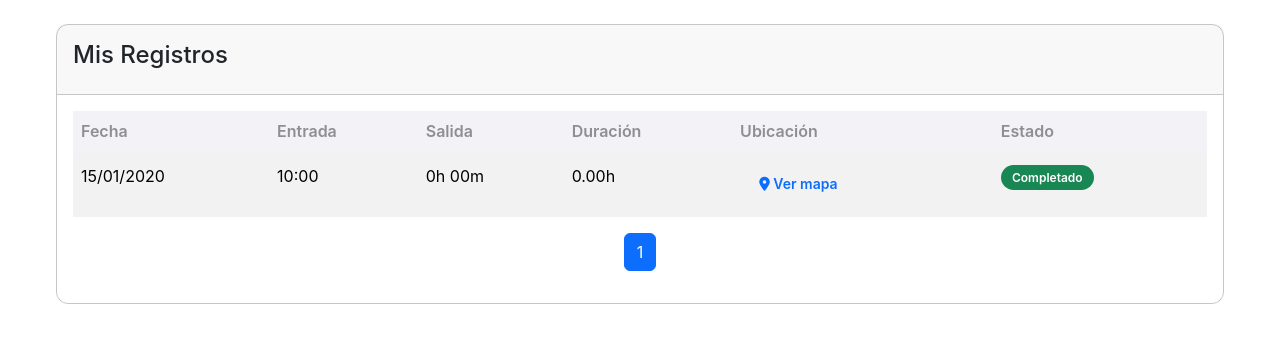
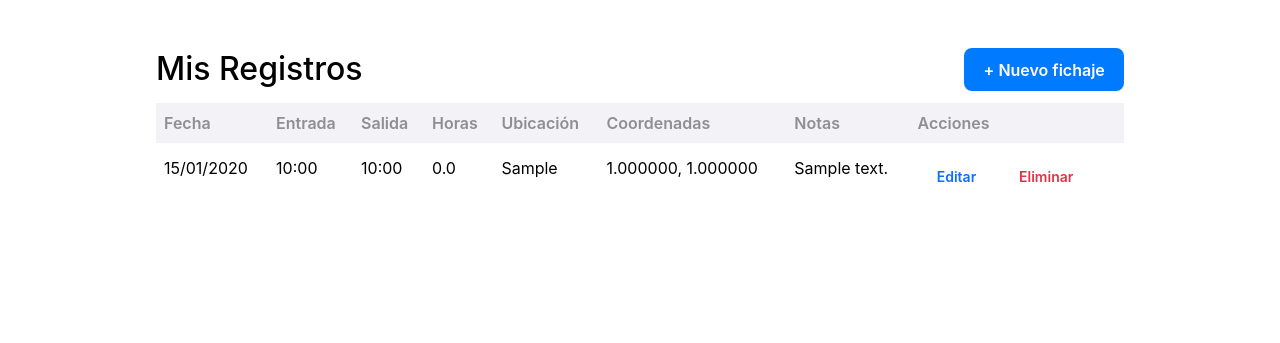
Before and after one commit to xhryzz/fichador.mochitos, a Flask app: page /records in a window 1280 px wide. Shown: the part 57-400 px from the top of the page. Run offline with Flask 3, Linux system fonts and the light colour scheme; a user stored in the database is signed in; tables that the repository leaves empty hold one stand-in row (values such as "Sample post").

Commit message:
Add files via upload

```diff
--- a/app.py
+++ b/app.py
@@ -76,36 +76,6 @@ class TimeRecord(db.Model):
     notes = db.Column(db.String(500), nullable=True)
     is_active = db.Column(db.Boolean, default=True)
 
-
-
-# =============================
-# Filtros Jinja para duraciones
-# =============================
-@app.template_filter('dur_hm')
-def dur_hm(total_seconds):
-    """Devuelve 'Hh Mm' a partir de segundos (p.ej. 5h 07m)."""
-    if total_seconds is None:
-        return '-'
-    try:
-        total_seconds = int(total_seconds)
-    except Exception:
-        return '-'
-    hours = total_seconds // 3600
-    minutes = (total_seconds % 3600) // 60
-    return f"{hours}h {minutes:02d}m"
-
-@app.template_filter('dur_hhmm')
-def dur_hhmm(total_seconds):
-    """Devuelve 'HH:MM' a partir de segundos (p.ej. 05:07)."""
-    if total_seconds is None:
-        return '-'
-    try:
-        total_seconds = int(total_seconds)
-    except Exception:
-        return '-'
-    hours = total_seconds // 3600
-    minutes = (total_seconds % 3600) // 60
-    return f"{hours:02d}:{minutes:02d}"
 @login_manager.user_loader
 def load_user(user_id):
     return User.query.get(int(user_id))
@@ -402,28 +372,22 @@ def dashboard():
 
     week_start = today - timedelta(days=today.weekday())
     week_records = TimeRecord.query.filter(TimeRecord.user_id == current_user.id, TimeRecord.date >= week_start, TimeRecord.exit_time.isnot(None)).all()
-    weekly_seconds = sum(int((record.exit_time - record.entry_time).total_seconds()) for record in week_records)
-    weekly_hours = weekly_seconds / 3600
-    today_seconds = sum(int((record.exit_time - record.entry_time).total_seconds()) for record in today_records if record.exit_time)
-    today_hours = today_seconds / 3600
+    weekly_hours = sum((record.exit_time - record.entry_time).total_seconds() / 3600 for record in week_records)
+    today_hours = sum((record.exit_time - record.entry_time).total_seconds() / 3600 for record in today_records if record.exit_time)
 
     all_records = TimeRecord.query.filter(TimeRecord.user_id == current_user.id, TimeRecord.exit_time.isnot(None)).all()
-    total_seconds_worked = sum(int((record.exit_time - record.entry_time).total_seconds()) for record in all_records)
-    total_hours_worked = total_seconds_worked / 3600
+    total_hours_worked = sum((record.exit_time - record.entry_time).total_seconds() / 3600 for record in all_records)
 
     schedules = Schedule.query.filter_by(user_id=current_user.id, is_active=True).all()
     weekly_required_hours = 0
-    weekly_required_seconds = 0
     for i in range(7):
         day = week_start + timedelta(days=i)
         day_of_week = day.weekday()
         day_schedule = next((s for s in schedules if s.day_of_week == day_of_week), None)
         if day_schedule:
             weekly_required_hours += day_schedule.hours_required
-            weekly_required_seconds += int(day_schedule.hours_required * 3600)
 
     total_hours_required = current_user.total_hours_required
-    total_required_seconds = int(total_hours_required * 3600)
 
     return render_template('dashboard.html', active_record=active_record, today_records=today_records,
                          weekly_hours=weekly_hours, today_hours=today_hours, weekly_required_hours=weekly_required_hours,
@@ -572,6 +536,110 @@ def records():
     records = TimeRecord.query.filter_by(user_id=current_user.id).order_by(TimeRecord.date.desc(), TimeRecord.entry_time.desc()).paginate(page=page, per_page=10)
     return render_template('records.html', records=records)
 
+
+# =============================
+# CRUD de fichajes para usuario
+# =============================
+@app.route('/records/new', methods=['GET', 'POST'])
+@login_required
+def user_add_record():
+    if request.method == 'POST':
+        try:
+            date = datetime.strptime(request.form.get('date'), '%Y-%m-%d').date()
+            entry_time = datetime.strptime(request.form.get('entry_time'), '%H:%M').time()
+            exit_time_str = request.form.get('exit_time')
+            exit_time = datetime.strptime(exit_time_str, '%H:%M').time() if exit_time_str else None
+
+            if exit_time and datetime.combine(date, exit_time) < datetime.combine(date, entry_time):
+                flash('La salida no puede ser anterior a la entrada', 'error')
+                return redirect(url_for('user_add_record'))
+
+            latitude = float(request.form.get('latitude')) if request.form.get('latitude') else None
+            longitude = float(request.form.get('longitude')) if request.form.get('longitude') else None
+
+            record = TimeRecord(
+                user_id=current_user.id,
+                date=date,
+                entry_time=datetime.combine(date, entry_time),
+                exit_time=datetime.combine(date, exit_time) if exit_time else None,
+                location=request.form.get('location', ''),
+                latitude=latitude,
+                longitude=longitude,
+                notes=request.form.get('notes', '')
+            )
+            db.session.add(record)
+            db.session.commit()
+            flash('Fichaje creado correctamente', 'success')
+            return redirect(url_for('records'))
+        except Exception as e:
+            db.session.rollback()
+            print('Error al crear fichaje:', e)
+            flash('Error al crear el fichaje', 'error')
+            return redirect(url_for('user_add_record'))
+    return render_template('user_new_record.html')
+
+@app.route('/records/edit/<int:record_id>', methods=['GET', 'POST'])
+@login_required
+def user_edit_record(record_id):
+    record = TimeRecord.query.get_or_404(record_id)
+    if record.user_id != current_user.id:
+        flash('No tienes permisos para editar este fichaje', 'error')
+        return redirect(url_for('records'))
+
+    if request.method == 'POST':
+        try:
+            entry_time_str = request.form.get('entry_time')
+            exit_time_str = request.form.get('exit_time')
+            if entry_time_str:
+                record.entry_time = datetime.strptime(f"{record.date} {entry_time_str}", '%Y-%m-%d %H:%M')
+            if exit_time_str:
+                record.exit_time = datetime.strptime(f"{record.date} {exit_time_str}", '%Y-%m-%d %H:%M')
+            else:
+                record.exit_time = None
+
+            # Validación entrada/salida
+            if record.exit_time and record.exit_time < record.entry_time:
+                flash('La salida no puede ser anterior a la entrada', 'error')
+                return redirect(url_for('user_edit_record', record_id=record.id))
+
+            if request.form.get('latitude'):
+                record.latitude = float(request.form.get('latitude'))
+            if request.form.get('longitude'):
+                record.longitude = float(request.form.get('longitude'))
+            record.location = request.form.get('location', '')
+            record.notes = request.form.get('notes', '')
+            db.session.commit()
+            flash('Fichaje actualizado correctamente', 'success')
+            return redirect(url_for('records'))
+        except Exception as e:
+            db.session.rollback()
+            print('Error al actualizar fichaje:', e)
+            flash('Error al actualizar el fichaje', 'error')
+            return redirect(url_for('user_edit_record', record_id=record.id))
+
+    # Pasamos horas para prefijar el form
+    entry_prefill = record.entry_time.strftime('%H:%M') if record.entry_time else ''
+    exit_prefill = record.exit_time.strftime('%H:%M') if record.exit_time else ''
+    return render_template('user_edit_record.html', record=record, entry_prefill=entry_prefill, exit_prefill=exit_prefill)
+
+@app.route('/records/delete/<int:record_id>', methods=['POST'])
+@login_required
+def user_delete_record(record_id):
+    record = TimeRecord.query.get_or_404(record_id)
+    if record.user_id != current_user.id:
+        flash('No tienes permisos para eliminar este fichaje', 'error')
+        return redirect(url_for('records'))
+    try:
+        db.session.delete(record)
+        db.session.commit()
+        flash('Fichaje eliminado correctamente', 'success')
+    except Exception as e:
+        db.session.rollback()
+        print('Error al eliminar fichaje:', e)
+        flash('Error al eliminar el fichaje', 'error')
+    return redirect(url_for('records'))
+
+
 @app.route('/reports')
 @login_required
 def reports():
@@ -597,16 +665,12 @@ def generate_report():
 def generate_csv_report(records, start_date, end_date):
     output = io.StringIO()
     writer = csv.writer(output)
-    writer.writerow(['Fecha', 'Entrada', 'Salida', 'Duración (hh:mm)', 'Horas decimales', 'Ubicación', 'Coordenadas'])
+    writer.writerow(['Fecha', 'Entrada', 'Salida', 'Horas', 'Ubicación', 'Coordenadas'])
     for record in records:
-        secs = int((record.exit_time - record.entry_time).total_seconds()) if record.exit_time else None
-        hhmm = f"{secs//3600:02d}:{(secs%3600)//60:02d}" if secs is not None else ''
-        hours_decimal = round(secs/3600, 2) if secs is not None else ''
+        hours = round((record.exit_time - record.entry_time).total_seconds() / 3600, 2) if record.exit_time else ''
         coords = f"{record.latitude:.6f}, {record.longitude:.6f}" if record.latitude and record.longitude else ''
-        writer.writerow([record.date.strftime('%d/%m/%Y'),
-                         record.entry_time.strftime('%H:%M'),
-                         record.exit_time.strftime('%H:%M') if record.exit_time else 'En curso',
-                         hhmm, hours_decimal, record.location or '', coords])
+        writer.writerow([record.date.strftime('%d/%m/%Y'), record.entry_time.strftime('%H:%M'),
+                        record.exit_time.strftime('%H:%M') if record.exit_time else 'En curso', hours, record.location or '', coords])
     output.seek(0)
     return send_file(io.BytesIO(output.getvalue().encode('utf-8')), mimetype='text/csv', as_attachment=True, download_name=f'reporte_{start_date}_{end_date}.csv')
 
@@ -623,7 +687,7 @@ def generate_pdf_report(records, start_date, end_date):
     p.drawString(100, y, "Fecha")
     p.drawString(150, y, "Entrada")
     p.drawString(200, y, "Salida")
-    p.drawString(250, y, "Duración")
+    p.drawString(250, y, "Horas")
     p.drawString(300, y, "Ubicación")
     p.setFont("Helvetica", 10)
     y -= 20
@@ -632,7 +696,7 @@ def generate_pdf_report(records, start_date, end_date):
             p.showPage()
             y = 800
             p.setFont("Helvetica", 10)
-        hours = (lambda s: f"{s//3600}h {((s)%3600)//60:02d}m")(int((record.exit_time - record.entry_time).total_seconds())) if record.exit_time else 'En curso'
+        hours = f"{(record.exit_time - record.entry_time).total_seconds() / 3600:.2f}h" if record.exit_time else 'En curso'
         location = (record.location or '')[:27] + '...' if len(record.location or '') > 30 else (record.location or '')
         p.drawString(100, y, record.date.strftime('%d/%m/%Y'))
         p.drawString(150, y, record.entry_time.strftime('%H:%M'))
--- a/templates/records.html
+++ b/templates/records.html
@@ -1,26 +1,31 @@
-{% extends "base.html" %}
 
+{% extends 'base.html' %}
 {% block title %}Mis Registros{% endblock %}
+{% block content %}
+<div class="container" style="max-width:1000px;margin:auto">
+  <div class="d-flex" style="display:flex;justify-content:space-between;align-items:center;margin-bottom:12px">
+    <h2 style="margin:0">Mis Registros</h2>
+    <a href="{{ url_for('user_add_record') }}" class="btn btn-primary">+ Nuevo fichaje</a>
+  </div>
 
-{% block content %}
-<div class="row">
-    <div class="col-12">
-        <div class="card">
-            <div class="card-header">
-                <h4>Mis Registros</h4>
+  {% if records.items|length == 0 %}
+    <div class="card" style="padding:20px;border:1px solid #e5e7eb;border-radius:12px;background:#fafafa;text-align:center">
+      <p style="margin:0 0 10px 0">No hay registros.</p>
+      <a class="btn btn-primary" href="{{ url_for('user_add_record') }}">Crear mi primer fichaje</a>
     </div>
-            <div class="card-body">
-                {% if records.items %}
+  {% else %}
     <div class="table-responsive">
-                    <table class="table table-striped">
+      <table class="table" style="width:100%">
         <thead>
           <tr>
             <th>Fecha</th>
             <th>Entrada</th>
             <th>Salida</th>
-                                <th>Duración</th>
+            <th>Horas</th>
             <th>Ubicación</th>
-                                <th>Estado</th>
+            <th>Coordenadas</th>
+            <th>Notas</th>
+            <th>Acciones</th>
           </tr>
         </thead>
         <tbody>
@@ -28,34 +33,26 @@
           <tr>
             <td>{{ record.date.strftime('%d/%m/%Y') }}</td>
             <td>{{ record.entry_time.strftime('%H:%M') }}</td>
-                                <td>
-                                    {% if record.exit_time %}{{ ((record.exit_time - record.entry_time).total_seconds())|int|dur_hm }}{% else %}En curso{% endif %}
-                                </td>
+            <td>{{ record.exit_time.strftime('%H:%M') if record.exit_time else 'En curso' }}</td>
             <td>
               {% if record.exit_time %}
-                                        {{ "%.2f"|format((record.exit_time - record.entry_time).total_seconds() / 3600) }}h
+                {{ ((record.exit_time - record.entry_time).total_seconds() / 3600)|round(2) }}
               {% else %}
                 -
               {% endif %}
             </td>
+            <td>{{ record.location or '' }}</td>
             <td>
               {% if record.latitude and record.longitude %}
-                                    <button class="btn btn-sm btn-outline-primary view-map-btn"
-                                            data-lat="{{ record.latitude }}"
-                                            data-lng="{{ record.longitude }}"
-                                            data-location="{{ record.location }}">
-                                        <i class="fas fa-map-marker-alt"></i> Ver mapa
-                                    </button>
-                                    {% else %}
-                                    <span title="{{ record.location }}">{{ record.location|truncate(30) }}</span>
+                {{ '%.6f'|format(record.latitude) }}, {{ '%.6f'|format(record.longitude) }}
               {% endif %}
             </td>
+            <td>{{ record.notes or '' }}</td>
             <td>
-                                    {% if record.exit_time %}
-                                        <span class="badge bg-success">Completado</span>
-                                    {% else %}
-                                        <span class="badge bg-warning">Activo</span>
-                                    {% endif %}
+              <a class="btn btn-sm btn-outline-primary" href="{{ url_for('user_edit_record', record_id=record.id) }}">Editar</a>
+              <form method="POST" action="{{ url_for('user_delete_record', record_id=record.id) }}" style="display:inline" onsubmit="return confirm('¿Eliminar este fichaje?')">
+                <button class="btn btn-sm btn-outline-danger" type="submit">Eliminar</button>
+              </form>
             </td>
           </tr>
           {% endfor %}
@@ -63,92 +60,19 @@
       </table>
     </div>
 
-                <!-- Paginación -->
-                <nav>
-                    <ul class="pagination justify-content-center">
-                        {% if records.has_prev %}
-                        <li class="page-item">
-                            <a class="page-link" href="{{ url_for('records', page=records.prev_num) }}">Anterior</a>
+    {% if records.pages > 1 %}
+    <nav aria-label="Paginación" style="margin-top:12px">
+      <ul class="pagination">
+        <li class="page-item {% if not records.has_prev %}disabled{% endif %}">
+          <a class="page-link" href="{{ url_for('records', page=records.prev_num) if records.has_prev else '#' }}">Anterior</a>
         </li>
-                        {% endif %}
-                        {% for page_num in records.iter_pages() %}
-                            {% if page_num %}
-                                <li class="page-item {{ 'active' if page_num == records.page else '' }}">
-                                    <a class="page-link" href="{{ url_for('records', page=page_num) }}">{{ page_num }}</a>
+        <li class="page-item disabled"><span class="page-link">Página {{ records.page }} de {{ records.pages }}</span></li>
+        <li class="page-item {% if not records.has_next %}disabled{% endif %}">
+          <a class="page-link" href="{{ url_for('records', page=records.next_num) if records.has_next else '#' }}">Siguiente</a>
         </li>
-                            {% endif %}
-                        {% endfor %}
-                        {% if records.has_next %}
-                        <li class="page-item">
-                            <a class="page-link" href="{{ url_for('records', page=records.next_num) }}">Siguiente</a>
-                        </li>
-                        {% endif %}
       </ul>
     </nav>
-                {% else %}
-                <p class="text-center">No hay registros.</p>
+    {% endif %}
   {% endif %}
 </div>
-        </div>
-    </div>
-</div>
-
-<!-- Modal para ver mapa de registros -->
-<div class="modal fade" id="recordMapModal" tabindex="-1">
-    <div class="modal-dialog modal-lg">
-        <div class="modal-content">
-            <div class="modal-header">
-                <h5 class="modal-title">Ubicación del fichaje</h5>
-                <button type="button" class="btn-close" data-bs-dismiss="modal"></button>
-            </div>
-            <div class="modal-body">
-                <p id="modalLocationText" class="mb-3"></p>
-                <div id="recordMap" style="height: 400px; border-radius: 10px;"></div>
-            </div>
-        </div>
-    </div>
-</div>
 {% endblock %}
-
-{% block scripts %}
-<script>
-// Función para mostrar mapa de registro histórico
-function showRecordMap(lat, lng, location) {
-    document.getElementById('modalLocationText').textContent = location;
-
-    // Limpiar mapa existente
-    const mapContainer = document.getElementById('recordMap');
-    if (mapContainer._leaflet_id) {
-        mapContainer._leaflet_id = null;
-        mapContainer.innerHTML = '';
-    }
-
-    // Pequeño delay para asegurar que el contenedor está listo
-    setTimeout(() => {
-        const recordMap = L.map('recordMap').setView([lat, lng], 16);
-
-        L.tileLayer('https://{s}.tile.openstreetmap.org/{z}/{x}/{y}.png', {
-            attribution: '&copy; <a href="https://www.openstreetmap.org/copyright">OpenStreetMap</a> contributors'
-        }).addTo(recordMap);
-
-        L.marker([lat, lng]).addTo(recordMap)
-            .bindPopup('Ubicación registrada')
-            .openPopup();
-    }, 100);
-}
-
-// Configurar event listeners para los botones de ver mapa
-document.addEventListener('DOMContentLoaded', function() {
-    document.querySelectorAll('.view-map-btn').forEach(button => {
-        button.addEventListener('click', function() {
-            const lat = parseFloat(this.getAttribute('data-lat'));
-            const lng = parseFloat(this.getAttribute('data-lng'));
-            const location = this.getAttribute('data-location');
-
-            showRecordMap(lat, lng, location);
-            new bootstrap.Modal(document.getElementById('recordMapModal')).show();
-        });
-    });
-});
-</script>
-{% endblock %}
```
Also changed, not shown: templates/dashboard.html (line endings or trailing spaces). Lines whose indentation alone changed are shown as unchanged.
